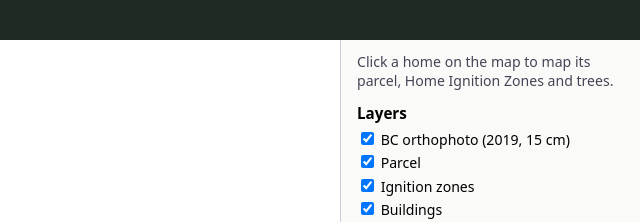
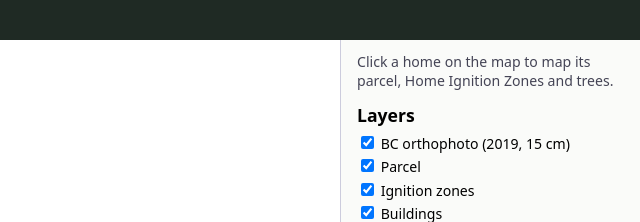
Before and after one commit to augie15/FS_risk_mapping, a plain HTML site: page frontend/index.html in a window 1280 px wide. Shown: the top 222 px of the page, 640-1280 px from the left. Drawn offline with Linux system fonts and the light colour scheme; no server answers.

Commit message:
Panel headings: stronger size step over body text
Co-Authored-By: Claude Opus 5.5 <noreply@anthropic.com>

```diff
--- a/frontend/style.css
+++ b/frontend/style.css
@@ -6,7 +6,7 @@ header h1 { font-size: 1.1rem; margin: 0; }
 main { flex: 1; display: flex; min-height: 0; }
 #map { flex: 1; min-width: 0; }
 #panel { width: 300px; overflow-y: auto; padding: .75rem 1rem; border-left: 1px solid #ccd; background: #fafbf9; font-size: .88rem; box-sizing: border-box; }
-#panel h2 { font-size: .95rem; margin: .8rem 0 .4rem; }
+#panel h2 { font-size: 1.1rem; margin: .8rem 0 .4rem; }
 #panel label { display: block; margin: .2rem 0; }
 #panel label.sub { margin-top: .5rem; }
 .hint { margin: 0; color: #445; }
```
